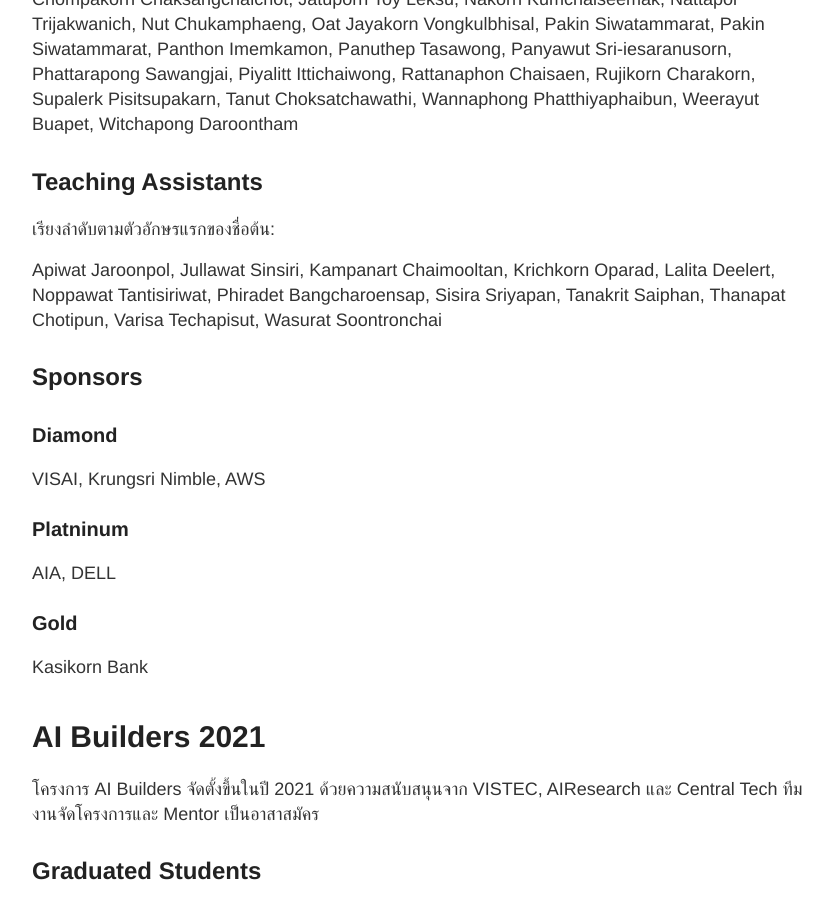
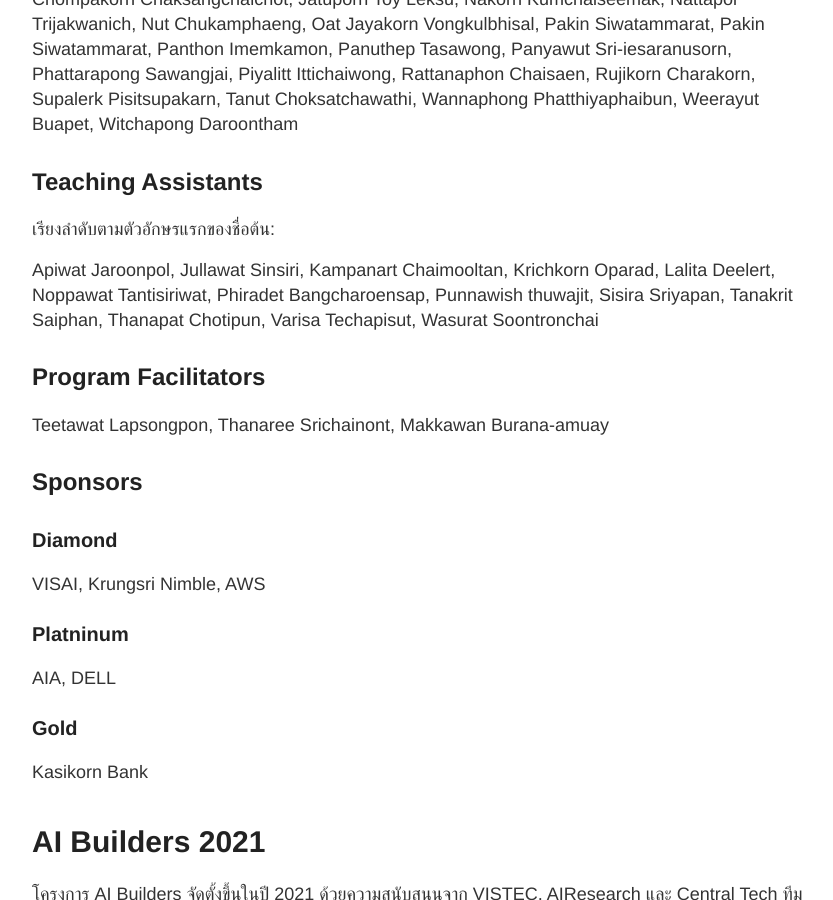
Before and after one commit to ai-builders/ai-builders.github.io, a Jekyll site: the page built from docs/hall-of-fame.md, in a window 1280 px wide and 900 px high, scrolled down 640 px. Shown: the whole window, without its empty margins (218-1051 px from the left). Built offline with Jekyll 4.4.1, drawn with Linux system fonts in a browser that asks for light colours.

Commit message:
add names to hall of fame

```diff
--- a/docs/hall-of-fame.md
+++ b/docs/hall-of-fame.md
@@ -22,7 +22,11 @@ Charin Polpanumas, Titipat Achakulvisut, Peerat Limkonchotiwat, Can Udomcharoenc
 
 เรียงลำดับตามตัวอักษรแรกของชื่อต้น:
 
-Apiwat Jaroonpol, Jullawat Sinsiri, Kampanart Chaimooltan, Krichkorn Oparad, Lalita Deelert, Noppawat Tantisiriwat, Phiradet Bangcharoensap, Sisira Sriyapan, Tanakrit Saiphan, Thanapat Chotipun, Varisa Techapisut, Wasurat Soontronchai
+Apiwat Jaroonpol, Jullawat Sinsiri, Kampanart Chaimooltan, Krichkorn Oparad, Lalita Deelert, Noppawat Tantisiriwat, Phiradet Bangcharoensap, Punnawish thuwajit, Sisira Sriyapan, Tanakrit Saiphan, Thanapat Chotipun, Varisa Techapisut, Wasurat Soontronchai
+
+## Program Facilitators
+
+Teetawat Lapsongpon, Thanaree Srichainont, Makkawan Burana-amuay
 
 ## Sponsors
 
```
